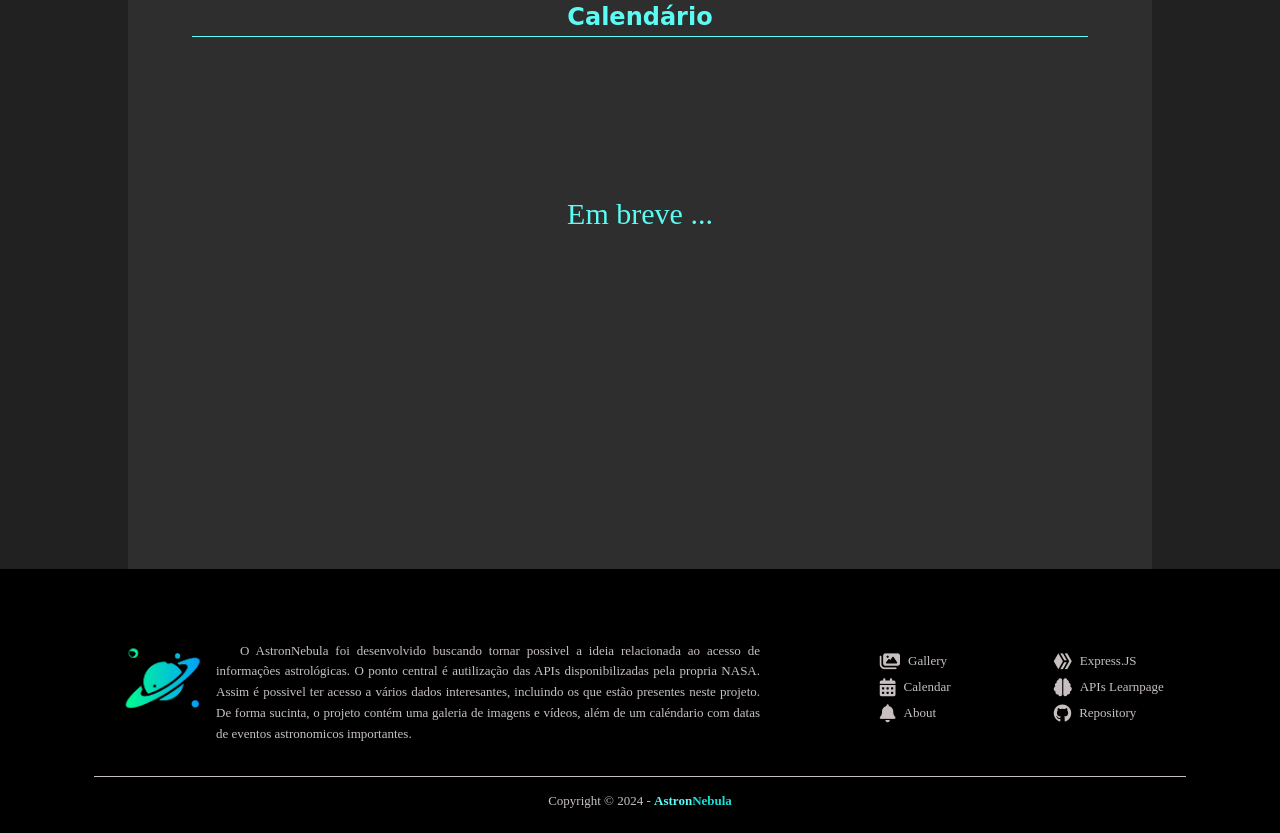
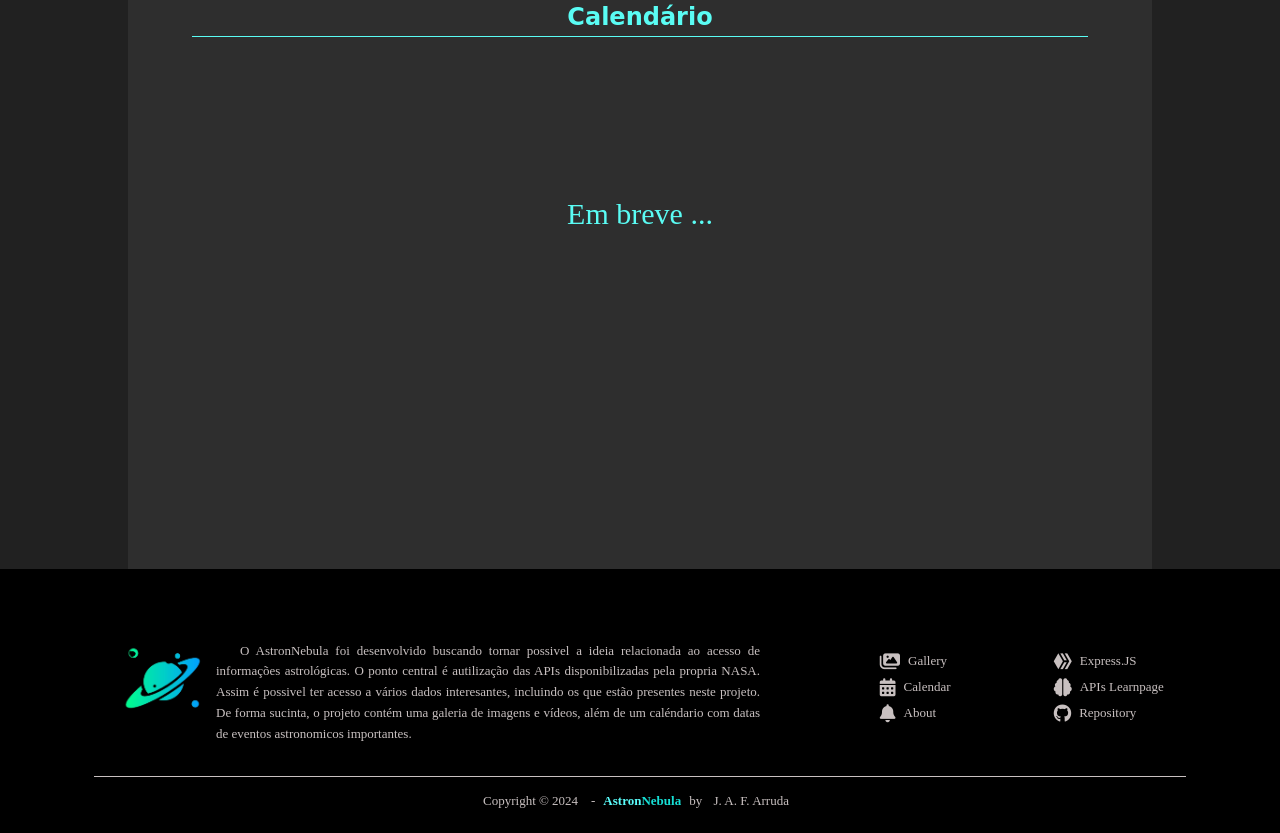
Before and after one commit to JAndersonArruda/AstronNebula, a website: page src/app/templates/base.html in a window 1280 px wide. Shown: the part 1239-2072 px from the top of the page. Drawn offline with Linux system fonts and the light colour scheme; no server answers; files whose address does not match are found by name.

Commit message:
view: adicionando autoria

```diff
--- a/public/css/footer.css
+++ b/public/css/footer.css
@@ -86,9 +86,17 @@ footer {
 
 .container-copyright span {
     color: #16e0d6;
+    margin: 0 .3rem;
 }
 
 .container-copyright i {
     color: #5afcfa;
     font-style: normal;
 }
+
+.author-link {
+    color: #c8c0c0;
+    text-decoration: none;
+    font-size: 13px;
+    margin: 0 .5rem;
+}
--- a/src/app/templates/base.html
+++ b/src/app/templates/base.html
@@ -98,7 +98,7 @@
                 </div>
             </div>
             <div class="container-copyright">
-                <p>Copyright &copy; 2024 <span></span> - <span><i>Astron</i>Nebula</span> </p>
+                <p>Copyright &copy; 2024 <span></span> - <span><i>Astron</i>Nebula</span> by <a href="https://jandersonarruda.github.io" class="author-link">J. A. F. Arruda</a></p>
             </div>
         </div>
     </footer>
```
Also changed, not shown: src/app/templates/about.html (+1 -1 lines), src/app/templates/gallery.html (+1 -1 lines).
